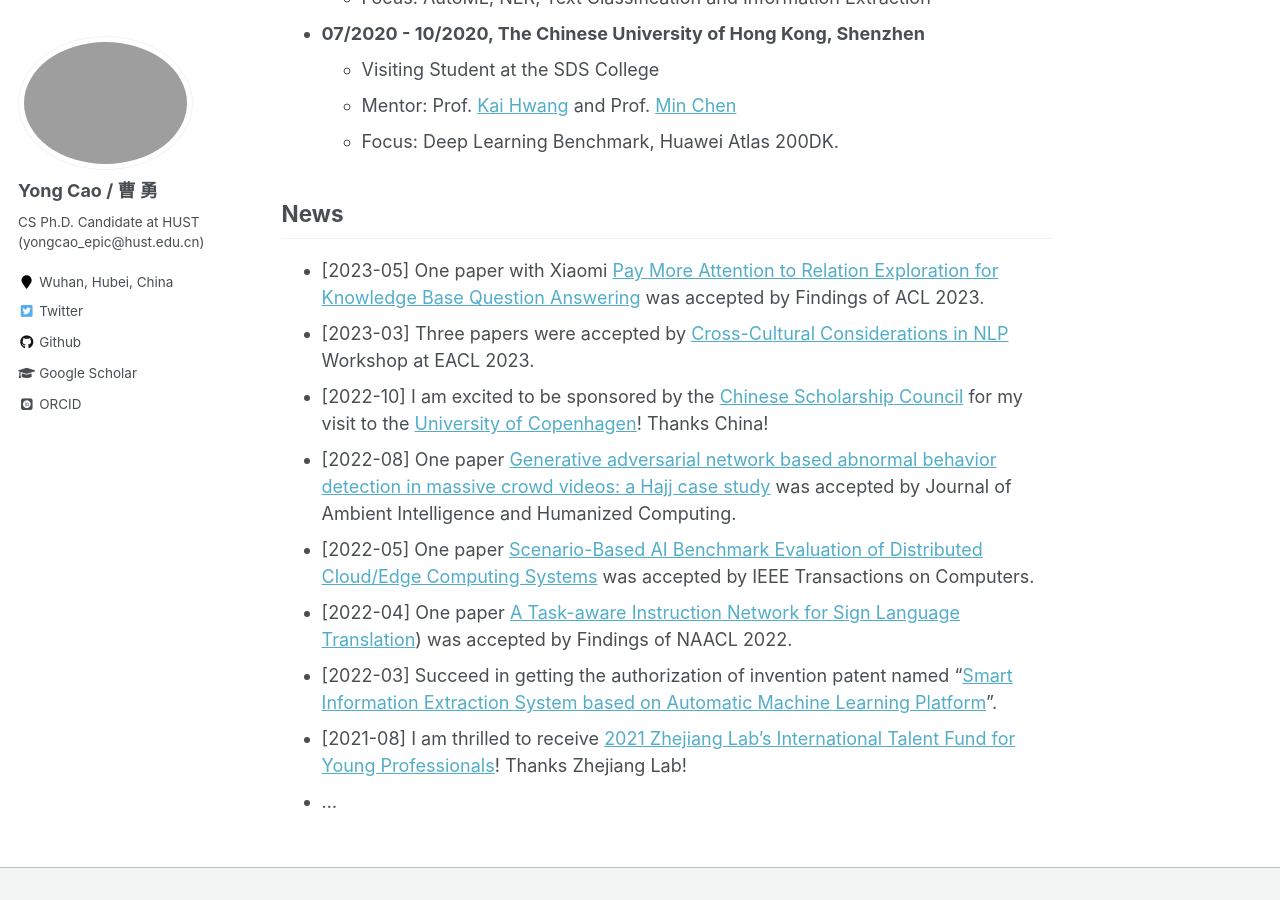
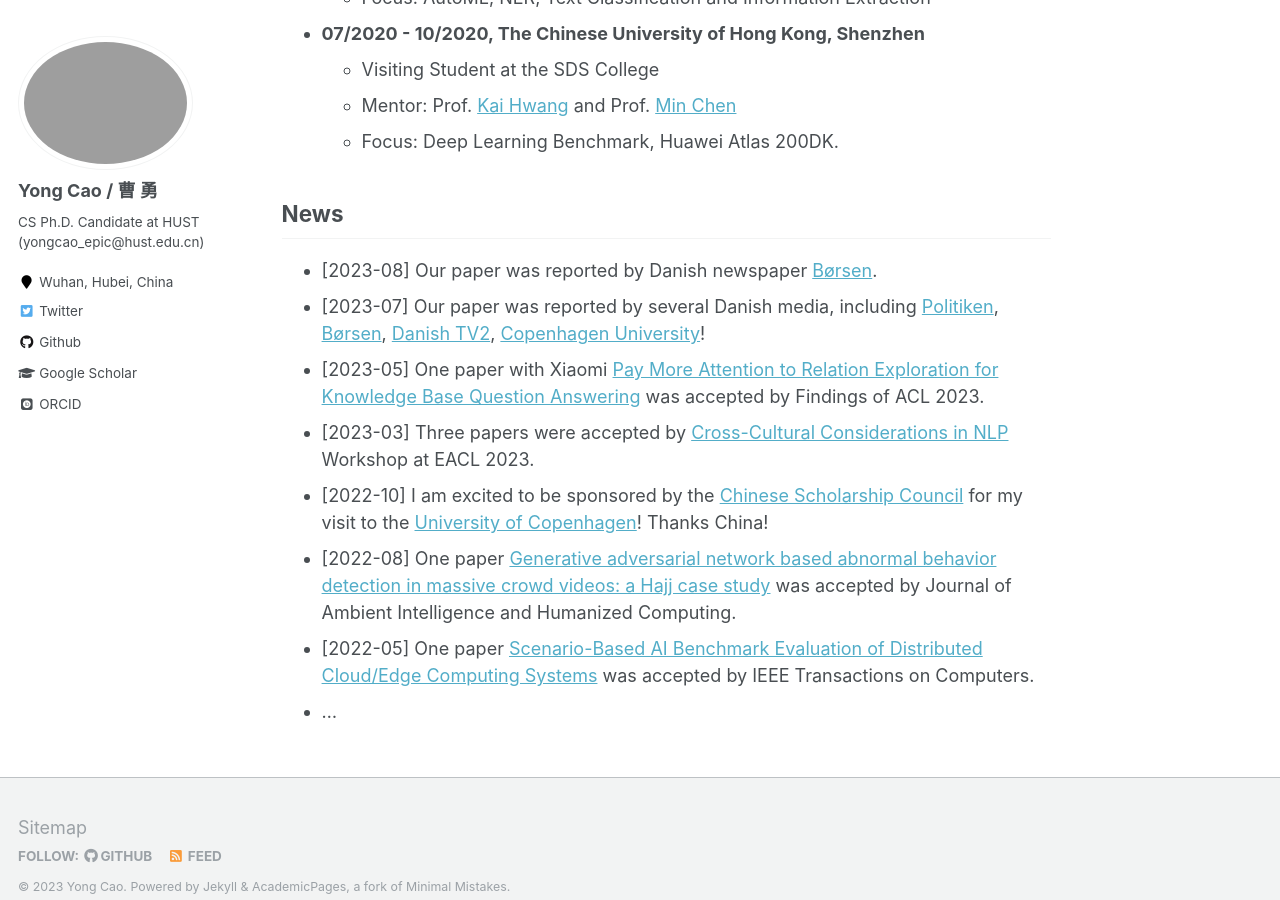
Before and after one commit to yongcaoplus/yongcaoplus.github.io, a Jekyll site: the page built from _pages/about.md, in a window 1280 px wide and 900 px high, scrolled down 1529 px. Built offline with Jekyll 4.4.1, drawn with Linux system fonts in a browser that asks for light colours; some web fonts are replaced.

Commit message:
update sep 23

```diff
--- a/_pages/about.md
+++ b/_pages/about.md
@@ -62,12 +62,11 @@
 
 News
 ------
+* [2023-08] Our paper was reported by Danish newspaper [Børsen](https://borsen.dk/nyheder/ai/populaer-chatbot-promoverer-amerikanske-vaerdier-og-normer).
+* [2023-07] Our paper was reported by several Danish media, including [Politiken](https://politiken.dk/debat/klummer/jarlner/art9429359/Samtalerobot-er-et-redskab-for-amerikansk-kulturimperialisme), [Børsen](https://ekstrabladet.dk/nyheder/samfund/chatgpt-fremmer-amerikanske-normer-og-vaerdier/9856186), [Danish TV2](https://www.tv2kosmopol.dk/nyhedsarkiv?date=2023-07-10&clip=634dda2b-8303-4527-aeff-a96418116135), [Copenhagen University](https://di.ku.dk/english/news/2023/chatgpt-promotes-american-norms-and-values/)!
 * [2023-05] One paper with Xiaomi [Pay More Attention to Relation Exploration for Knowledge Base Question Answering](https://arxiv.org/pdf/2305.02118.pdf) was accepted by Findings of ACL 2023.
 * [2023-03] Three papers were accepted by [Cross-Cultural Considerations in NLP](https://sites.google.com/view/c3nlp) Workshop at EACL 2023.
 * [2022-10] I am excited to be sponsored by the [Chinese Scholarship Council](https://www.cscse.edu.cn/cscse/zwlx/jxj/index.html) for my visit to the [University of Copenhagen](https://www.ku.dk/english/)! Thanks China!
 * [2022-08] One paper [Generative adversarial network based abnormal behavior detection in massive crowd videos: a Hajj case study](https://link.springer.com/article/10.1007/s12652-021-03323-5) was accepted by Journal of Ambient Intelligence and Humanized Computing.
 * [2022-05] One paper [Scenario-Based AI Benchmark Evaluation of Distributed Cloud/Edge Computing Systems](https://ieeexplore.ieee.org/abstract/document/9779956) was accepted by IEEE Transactions on Computers.
-* [2022-04] One paper [A Task-aware Instruction Network for Sign Language Translation](https://arxiv.org/abs/2204.05953)) was accepted by Findings of NAACL 2022.
-* [2022-03] Succeed in getting the authorization of invention patent named “[Smart Information Extraction System based on Automatic Machine Learning Platform](https://yongcaoplus.github.io/files/2022_patent_deepwisdom.pdf)”.
-* [2021-08] I am thrilled to receive [2021 Zhejiang Lab's International Talent Fund for Young Professionals](https://www.zhejianglab.com/)! Thanks Zhejiang Lab!
 * ...
```
Also changed, not shown: images/yongcao.png (deleted), 2 other files.
